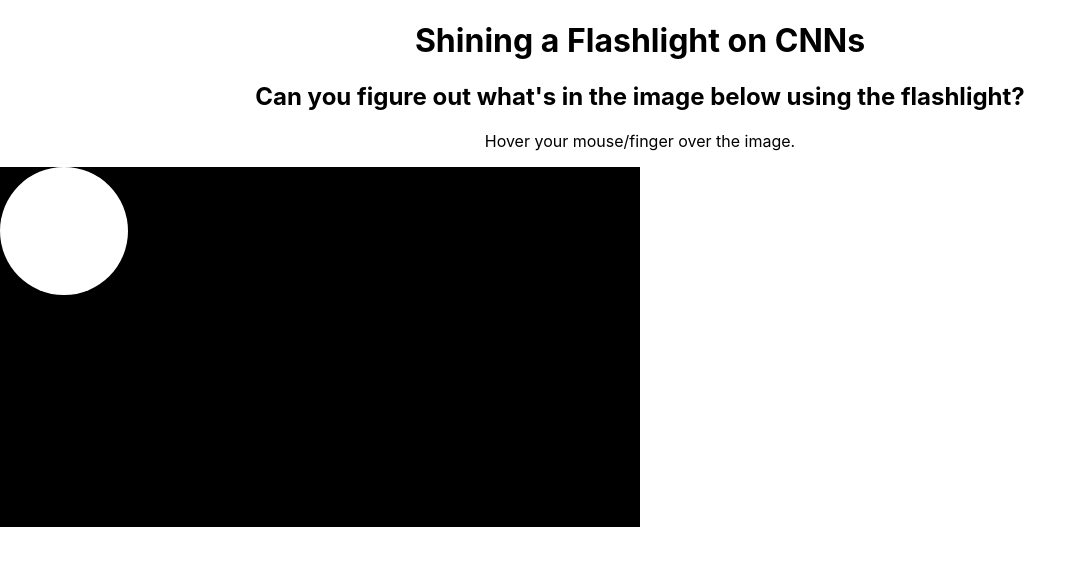
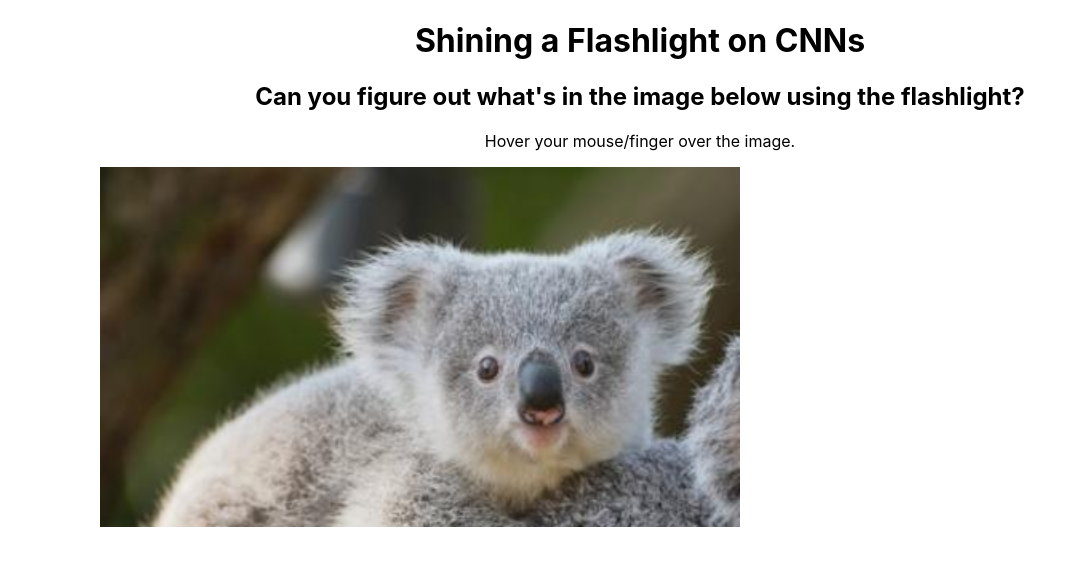
Before and after one commit to uclaacm/no-filter, a React (Create React App) app: page / in a window 1280 px wide. Shown: the top 566 px of the page, without its empty margins (0-1087 px from the left). Built offline with nearby package versions, Linux system fonts and the light colour scheme.

Commit message:
Moved mouseevents up

```diff
--- a/src/components/Flashlight.js
+++ b/src/components/Flashlight.js
@@ -6,20 +6,29 @@ import koala from '../koala.jpg';
 
 class Flashlight extends React.Component {
 
-    hoverMouse = e => {
+    showFlashlight = () => {
         const spotlight = document.getElementById("spotlight");
-        // let diameter = parseInt(getComputedStyle(spotlight).width);
-        // console.log(diameter);
-        // diameter /= 2;
-        document.getElementById("flashlight-img").style.filter = "brightness(100%)";
+        spotlight.style.display = "block";
+    }
 
+    moveFlashlight = e => {
+        const spotlight = document.getElementById("spotlight");
+        const container = document.getElementById("container");
+        let rect = container.getBoundingClientRect();
+        console.log(rect);
         //get coordinates of mouse
-        let x = e.nativeEvent.offsetX;
-        let y = e.nativeEvent.offsetY;
+        let x = Math.round(e.clientX - rect.x);
+        let y = Math.round(e.clientY - rect.y);
         spotlight.style.left = (x) + 'px';
         spotlight.style.top = (y) + 'px';
         console.log(getComputedStyle(spotlight).left);
         console.log(getComputedStyle(spotlight).top);
+    }
+
+    hideFlashlight = () => {
+        const spotlight = document.getElementById("spotlight");
+        spotlight.style.display = "none";
+
     }
 
 
@@ -32,10 +41,12 @@ class Flashlight extends React.Component {
                     <h2>Can you figure out what's in the image below using the flashlight?</h2>
                     <p>Hover your mouse/finger over the image.</p>
                 </div>
-                <div style={{position: 'relative', width: 'max-content'}}>
+                <div style={styles.container} id="container"
+                    onMouseEnter={this.showFlashlight} onMouseMove={this.moveFlashlight} onMouseLeave={this.hideFlashlight}>
                     <div id="spotlight" style={styles.flashlight}></div>
                     {/* <div id="onTop" style={styles.cover} onMouseMove={this.hoverMouse}></div> */}
-                    <img id="flashlight-img" src={koala} alt="koala" style={styles.img} onMouseMove={this.hoverMouse}></img>
+                    <img id="flashlight-img" src={koala} alt="koala" style={styles.img}
+                        ></img>
                 </div>
 
             </div>
@@ -45,9 +56,14 @@ class Flashlight extends React.Component {
 }
 
 const styles = {
+    container: {
+        marginLeft: '100px', /*this is just for an offset*/
+        position: 'relative',
+        width: 'min-content',
+        overflow: 'hidden',
+    },
     img: {
         width: '50vw',
-        filter: 'brightness(0%)',
         zIndex: '1',
     },
     cover: {
@@ -58,6 +74,7 @@ const styles = {
         zIndex: '2',
     },
     flashlight: {
+        display: 'none', /*so it is not shown until mouseover*/
         borderRadius: '100%',
         background: 'white',
         mixBlendMode: 'difference',
@@ -65,6 +82,7 @@ const styles = {
         width: '10vw',
         height: '10vw',
         zIndex: '3',
+        transform: 'translate(-50%, -50%)',
     }
 }
 
```
